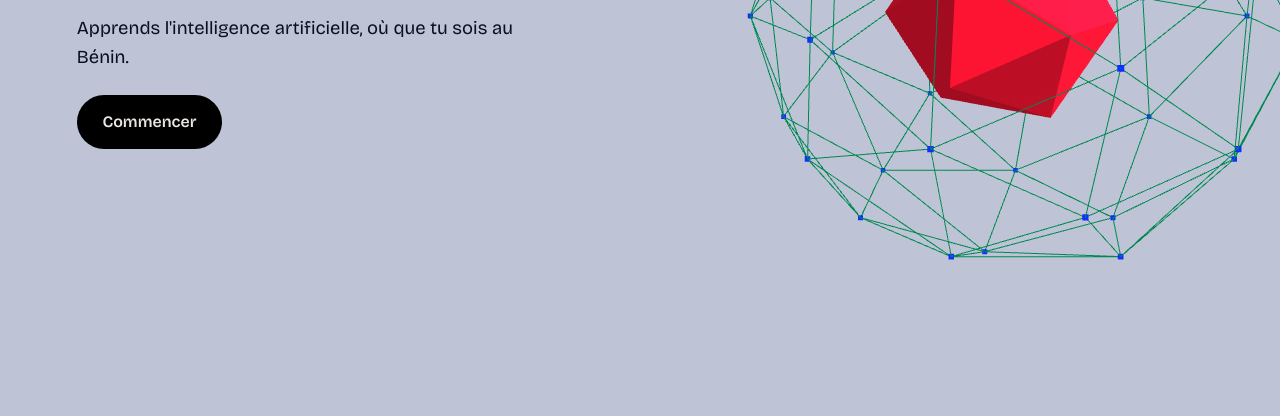
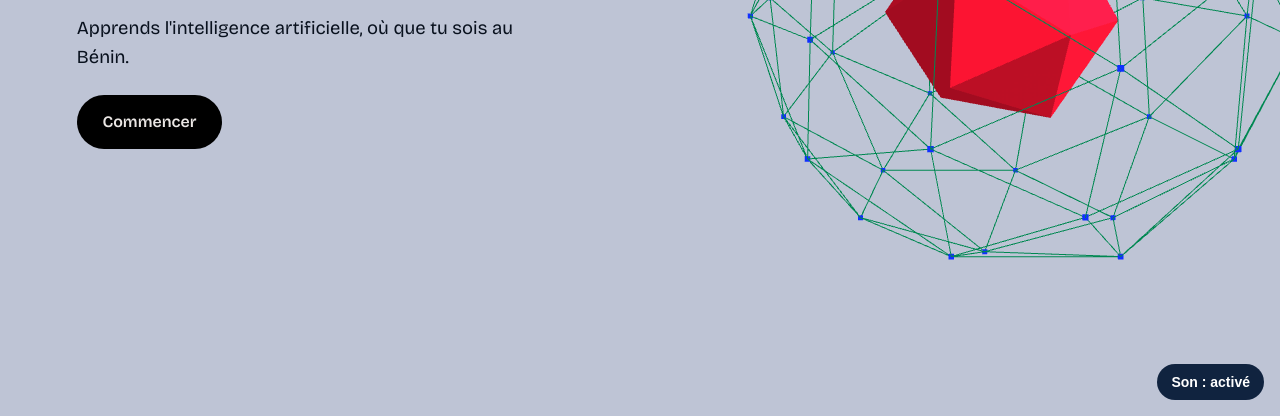
Before and after one commit to hyppolytedjossou22/HD-Academy, a plain HTML site: page index.html in a window 1280 px wide. Shown: the part 384-800 px from the top of the page. Drawn offline with nearby package versions, Linux system fonts and the light colour scheme; animation ran at ten frames a second.

Commit message:
Update index.html

```diff
--- a/index.html
+++ b/index.html
@@ -136,5 +136,6 @@
   <script src="https://cdnjs.cloudflare.com/ajax/libs/gsap/3.12.5/ScrollTrigger.min.js"></script>
 
   <script src="HD-Academy.js"></script>
+<script src="musique.js"></script>
 </body>
 </html>
```
